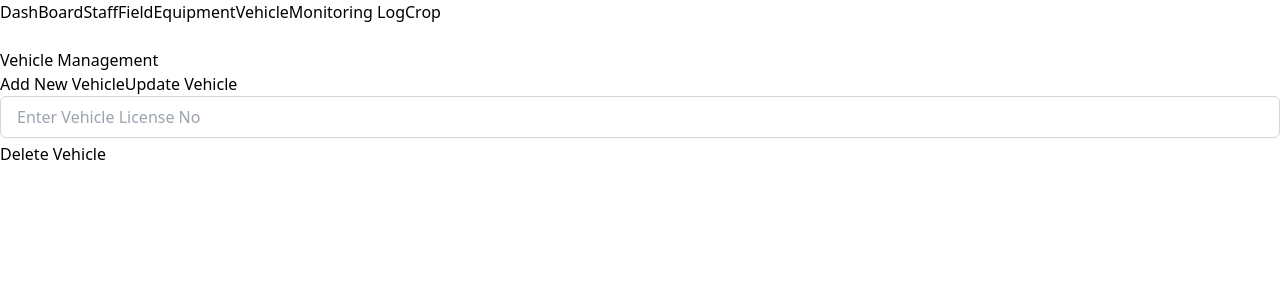
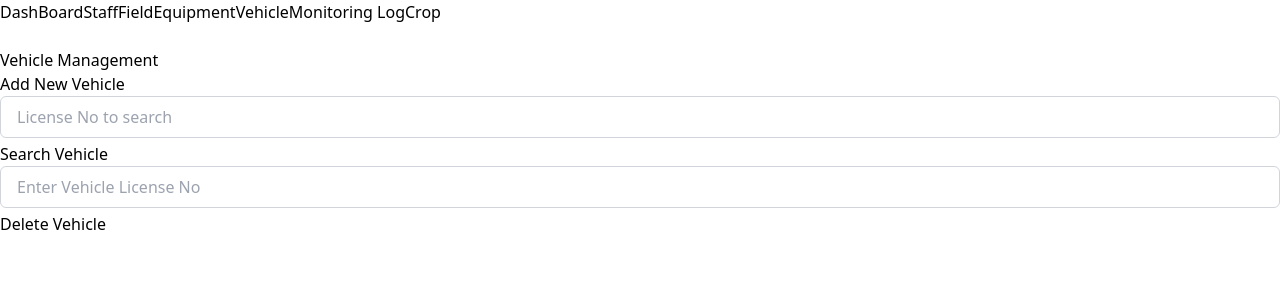
Before and after one commit to chulakasam/crop-management-frontEnd-React, a React (Vite) app: page /vehicle in a window 1280 px wide. Shown: the top 300 px of the page. Built offline with nearby package versions, Linux system fonts and the light colour scheme.

Commit message:
vehicle update,search method done

```diff
--- a/src/pages/vehicle.tsx
+++ b/src/pages/vehicle.tsx
@@ -2,12 +2,23 @@ import {Link} from "react-router";
 import {useState} from "react";
 import {useDispatch, useSelector} from "react-redux";
 import * as React from "react";
-import {deleteVehicle} from "../slice/VehicleSlice.ts";
+import {deleteVehicle, updateVehicle} from "../slice/VehicleSlice.ts";
 
 export function Vehicle() {
     const vehicle = useSelector((state:any) => state.vehicle);
     const dispatch = useDispatch();
     const [deleteLicenseNo,setDeleteLicenseNo] = useState('');
+
+
+    const [searchLicenseNo, setSearchLicenseNo] = useState('');
+    const [foundVehicle, setFoundVehicle] = useState<any | null>(null);
+
+    const [newVehicleCode, setNewVehicleCode] = useState('');
+    const [newCategory, setNewCategory] = useState('');
+    const [newStatus, setNewStatus] = useState('');
+    const [newFuelType, setNewFuelType] = useState('');
+    const [newRemark, setNewRemark] = useState('');
+
 
 
 
@@ -22,6 +33,41 @@ export function Vehicle() {
 
     }
 
+    function handleSearchVehicle(event:React.FormEvent){
+        event.preventDefault();
+        const found = vehicle.find((v: any) => v.licenseNo === searchLicenseNo);
+        if (found) {
+            setFoundVehicle(found);
+            setNewVehicleCode(found.vehicleCode);
+            setNewCategory(found.category);
+            setNewStatus(found.status);
+            setNewFuelType(found.fuelType);
+            setNewRemark(found.remark);
+
+        } else {
+            alert('vehicle not found.');
+            setFoundVehicle(null);
+        }
+    }
+
+    function handleUpdateVehicle(event:React.FormEvent){
+        event.preventDefault();
+        if(foundVehicle){
+            dispatch(updateVehicle({licenseNo:foundVehicle.licenseNo,newVehicleCode,newCategory,newStatus,newFuelType,newRemark}));
+
+            alert("vehicle updated successfully.");
+            setNewVehicleCode('');
+            setNewCategory('');
+            setNewStatus('');
+            setNewFuelType('');
+            setNewRemark('');
+        }else{
+            alert("vehicle not found.");
+            setFoundVehicle(null);
+        }
+    }
+
+
     return (
         <>
             <br/>
@@ -32,19 +78,43 @@ export function Vehicle() {
                 <button>Add New Vehicle</button>
             </Link>
             {/*TODO ----------------function update*/}
-            <button>Update Vehicle</button>
+            <input type="text" placeholder="License No to search" value={searchLicenseNo}
+                   onChange={(e) => setSearchLicenseNo(e.target.value)}/>
 
+            <button onClick={handleSearchVehicle}>Search Vehicle</button>
 
-
+            {foundVehicle && (
+                <div>
+                    <h3>Update Vehicle:</h3>
+                    <p>
+                        <strong>Current Vehicle No:</strong> {foundVehicle.vehicleCode}
+                        <br/>
+                        <strong>Current Category:</strong> {foundVehicle.category}
+                        <br/>
+                        <strong>Current Status:</strong> {foundVehicle.status}
+                        <br/>
+                        <strong>Current Fuel type:</strong> {foundVehicle.fuelType}
+                        <br/>
+                        <strong>Current Remark:</strong> {foundVehicle.remark}
+                        <br/>
+                    </p>
+                    <input type="text" placeholder="New vehicle code" value={newVehicleCode} onChange={(e) => setNewVehicleCode(e.target.value)}/>
+                    <input type="text" placeholder="New category" value={newCategory} onChange={(e) => setNewCategory(e.target.value)}/>
+                    <input type="text" placeholder="New status" value={newStatus} onChange={(e) => setNewStatus(e.target.value)}/>
+                    <input type="text" placeholder="New fuel type" value={newFuelType} onChange={(e) => setNewFuelType(e.target.value)}/>
+                    <input type="text" placeholder="New remark" value={newRemark} onChange={(e) => setNewRemark(e.target.value)}/>
+                    <button onClick={handleUpdateVehicle}>Update vehicle</button>
+                </div>
+            )}
 
 
 
             {/*TODO ----------------function delete*/}
             <br/>
 
-            <input type="text" placeholder="Enter Vehicle License No" value={deleteLicenseNo} onChange={(e) => setDeleteLicenseNo(e.target.value)}/>
+            <input type="text" placeholder="Enter Vehicle License No" value={deleteLicenseNo}
+                   onChange={(e) => setDeleteLicenseNo(e.target.value)}/>
             <button onClick={handleDeleteVehicle}>Delete Vehicle</button>
-
 
 
             <br/>
--- a/src/slice/VehicleSlice.ts
+++ b/src/slice/VehicleSlice.ts
@@ -10,8 +10,20 @@ const VehicleSlice = createSlice({
         },
         deleteVehicle:(state,action)=>{
             return state.filter((vehicle) => vehicle.licenseNo !== action.payload);
+        },
+        updateVehicle:(state,action)=>{
+            const {licenseNo,newVehicleNo,newCategory,newStatus,newFuelType,newRemark} = action.payload;
+            const vehicle=state.find((vehicle) => vehicle.licenseNo === licenseNo);
+            if(vehicle){
+                vehicle.vehicleCode=newVehicleNo || vehicle.vehicleCode;
+                vehicle.category=newCategory || vehicle.categor;
+                vehicle.status=newStatus || vehicle.status;
+                vehicle.fuelType=newFuelType || vehicle.fuelType;
+                vehicle.remark=newRemark || vehicle.remark;
+
+            }
         }
     }
 })
 export  default VehicleSlice.reducer;
-export const {addNewVehicle,deleteVehicle} = VehicleSlice.actions;
+export const {addNewVehicle,deleteVehicle,updateVehicle} = VehicleSlice.actions;
```
